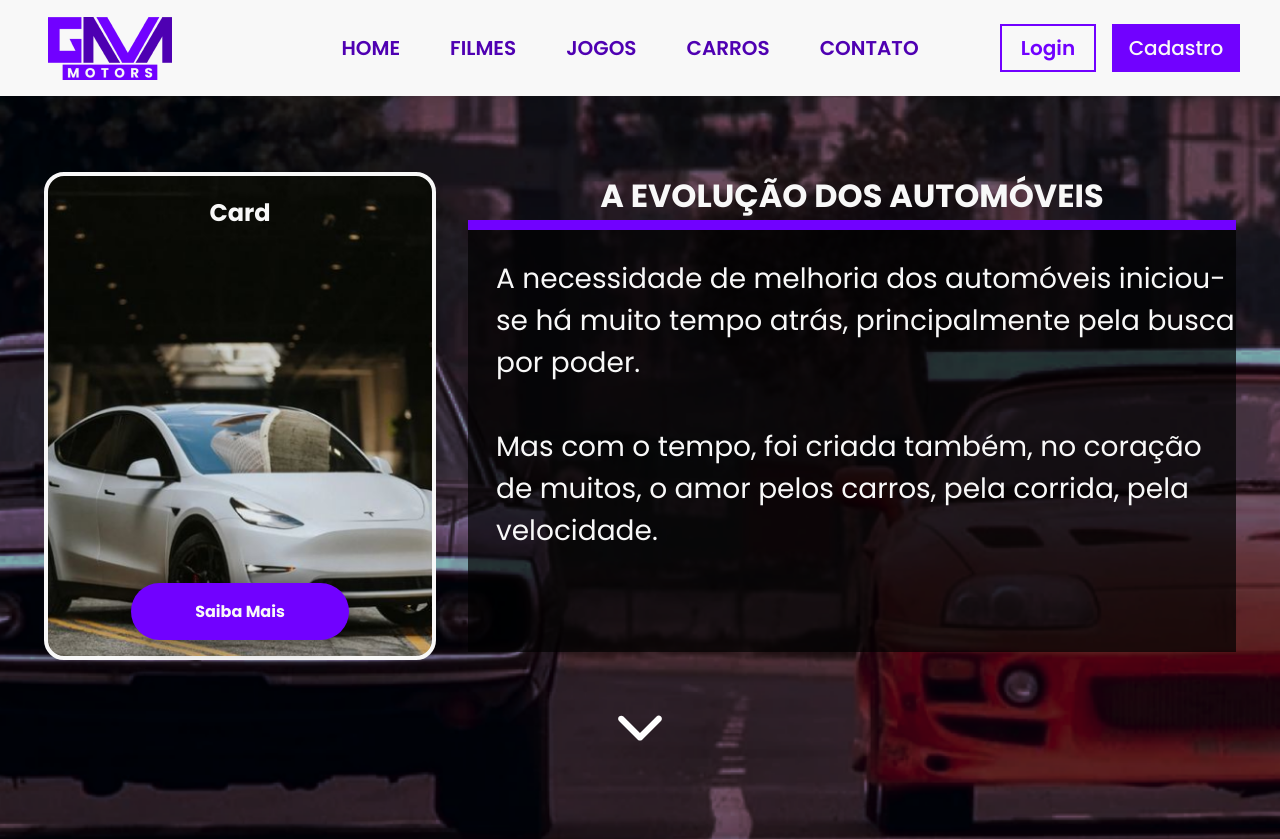
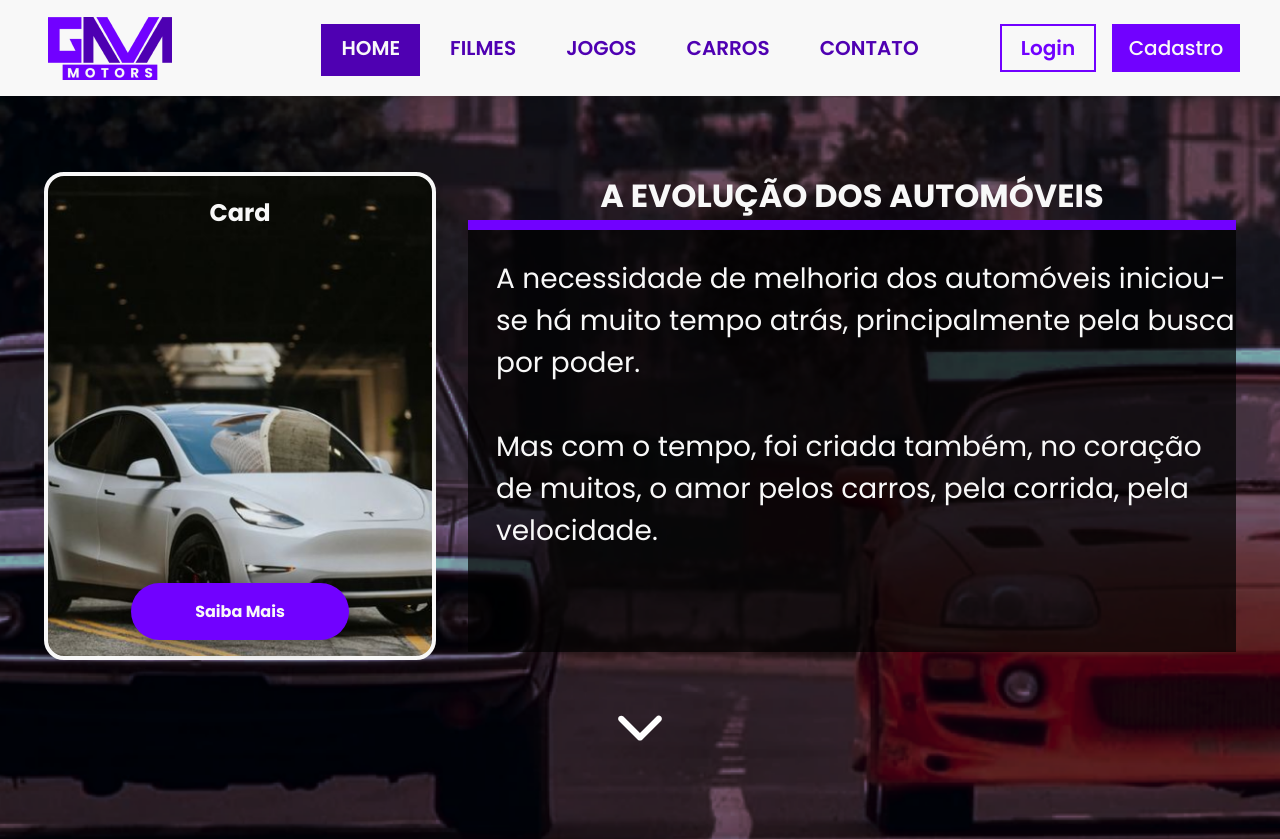
Before and after one commit to GuiGavassa/Gavassa-ProjetoIndividual, a website: page public/index.html in a window 1280 px wide. Shown: the top 839 px of the page. Drawn offline with Linux system fonts and the light colour scheme.

Commit message:
navbar selecionada por seção

```diff
--- a/public/css/estilo.css
+++ b/public/css/estilo.css
@@ -64,13 +64,14 @@ nav {
 
 li a {
   font-size: 17px;
+  height: 100%;
   background: transparent;
   border: none;
   padding: 0.5em 1em;
   color: #ffedd3;
   text-transform: uppercase;
   position: relative;
-  transition: 0.5s ease;
+  transition: 0.2s ease;
   cursor: pointer;
 }
 
@@ -82,12 +83,12 @@ li a::before {
   height: 2px;
   width: 0;
   background-color: var(--GavaPurpleDark);
-  transition: 0.5s ease;
+  transition: 0.2s ease;
 }
 
 li a:hover {
   color: var(--GavaWhite);
-  transition-delay: 0.5s;
+  transition-delay: 0.2s;
 }
 
 li a:hover::before {
@@ -102,14 +103,21 @@ li a::after {
   height: 0;
   width: 100%;
   background-color: var(--GavaPurpleDark);
-  transition: 0.4s ease;
+  transition: 0.2s ease;
   z-index: -1;
 }
 
 li a:hover::after {
   height: 100%;
-  transition-delay: 0.4s;
-  color: aliceblue;
+  transition-delay: 0.2s;
+  color: var(--GavaWhite);
+}
+
+
+li a.active{
+  height: 100%;
+  color: var(--GavaWhite);
+  background-color: var(--GavaPurpleDark);
 }
 
 
--- a/public/index.html
+++ b/public/index.html
@@ -14,6 +14,7 @@
   <link rel="icon" href="./assets/icon/icon-GavaMotors.png">
   <link rel="preconnect" href="https://fonts.gstatic.com">
   <script src="./js/carrossel.js"></script>
+  <script src="./js/navbar.js"></script>
 </head>
 
 <body>
@@ -21,11 +22,11 @@
   <header id="home">
     <img src="assets/imgs/Logo-Header.png" alt="Imagem de Logo GavaMotors Roxa">
     <nav>
-      <li><a href="#banner">Home</a></li>
-      <li><a href="#filmes">Filmes</a></li>
-      <li><a href="#jogos">Jogos</a></li>
-      <li><a href="#carros">Carros</a></li>
-      <li><a href="#contato">Contato</a></li>
+        <li><a href="#banner">Home</a></li>
+        <li><a href="#filmes">Filmes</a></li>
+        <li><a href="#jogos">Jogos</a></li>
+        <li><a href="#carros">Carros</a></li>
+        <li><a href="#contato">Contato</a></li>
     </nav>
     <div class="botoes-acesso">
       <button href="./login.html" class="btn-login">Login</button>
--- /dev/null
+++ b/public/js/navbar.js
@@ -0,0 +1,22 @@
+document.addEventListener('DOMContentLoaded', () => {
+    const sections = document.querySelectorAll('section');
+
+    function highlightNavItem() {
+        const scrollPosition = window.scrollY;
+
+        sections.forEach(section => {
+            const top = section.offsetTop - 50; // Ajuste para compensar a altura da barra de navegação
+            const bottom = top + section.offsetHeight;
+
+            if (scrollPosition >= top && scrollPosition < bottom) {
+                const id = section.getAttribute('id');
+                const navItem = document.querySelector(`nav a[href="#${id}"]`);
+                document.querySelectorAll('nav a').forEach(link => link.classList.remove('active'));
+                navItem.classList.add('active');
+            }
+        });
+    }
+
+    window.addEventListener('scroll', highlightNavItem);
+    highlightNavItem(); // Chama a função inicialmente para destacar o botão correto ao carregar a página
+});
```
